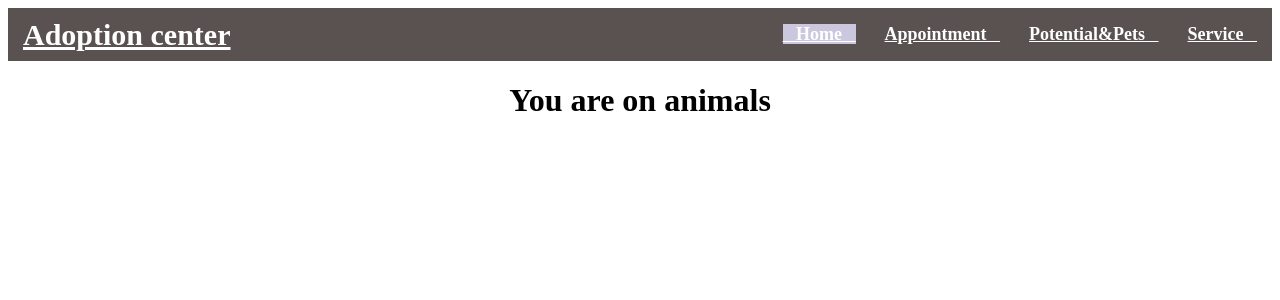
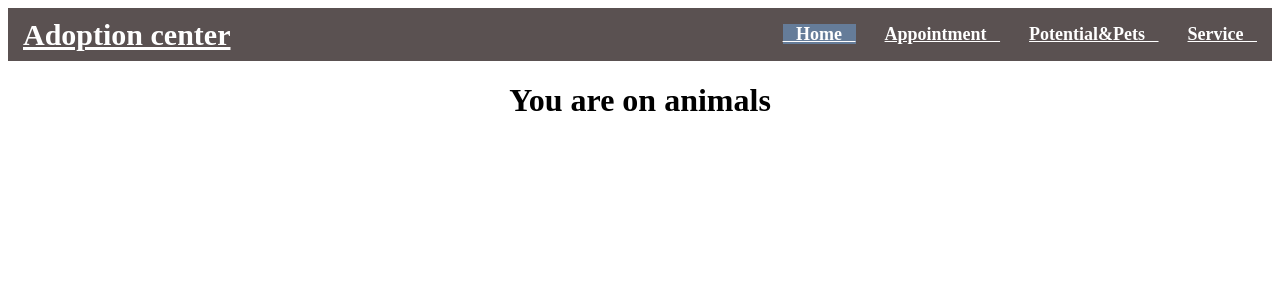
Before and after one commit to VapurGunslinger/Cmpe_131_Project, a Flask app: page /Animals in a window 1280 px wide, with the pointer over the restyled element. Shown: the top 300 px of the page. Run offline with Flask 3, Linux system fonts and the light colour scheme.

Commit message:
modified:   Flask server back-end/templates/adoption_steps.html 	modified:   Flask server back-end/templates/animals.html 	modified:   Flask server back-end/templates/home.html 	modified:   Flask server back-end/templates/testimonials.html

```diff
--- a/Flask server back-end/templates/animals.html
+++ b/Flask server back-end/templates/animals.html
@@ -2,6 +2,16 @@
 
 
 {%block head%}
+
+<style>
+
+    .nav-link:hover{
+        background-color:#657C99 !important ;
+        /* color: #657C99 !important; */
+
+    }
+
+</style>
 
 {%endblock%}
 
```
Also changed, not shown: Flask server back-end/templates/adoption_steps.html (+10 -0 lines), Flask server back-end/templates/home.html (+11 -0 lines), Flask server back-end/templates/testimonials.html (+10 -0 lines).
